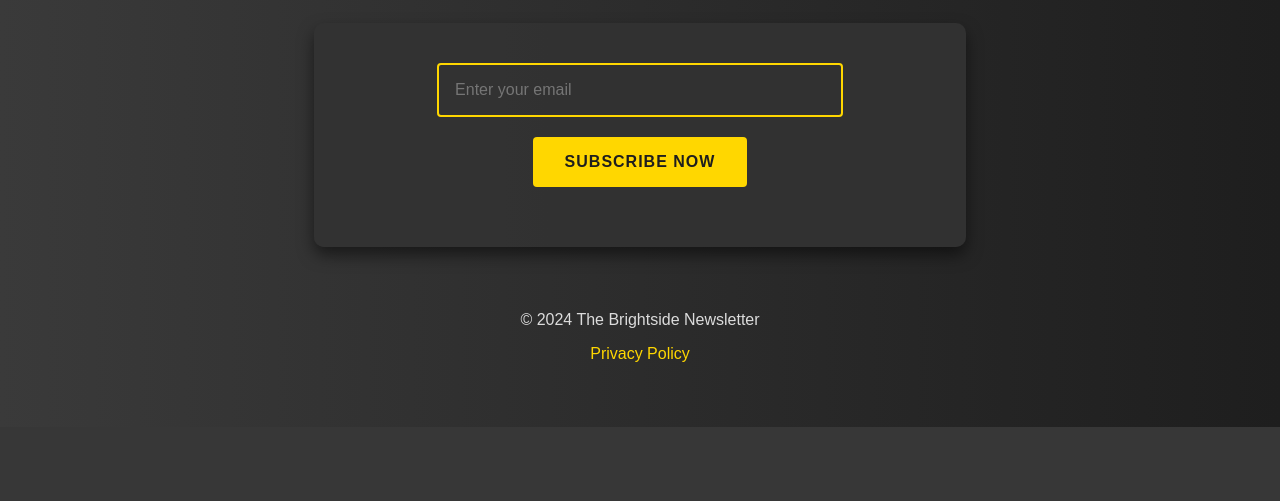
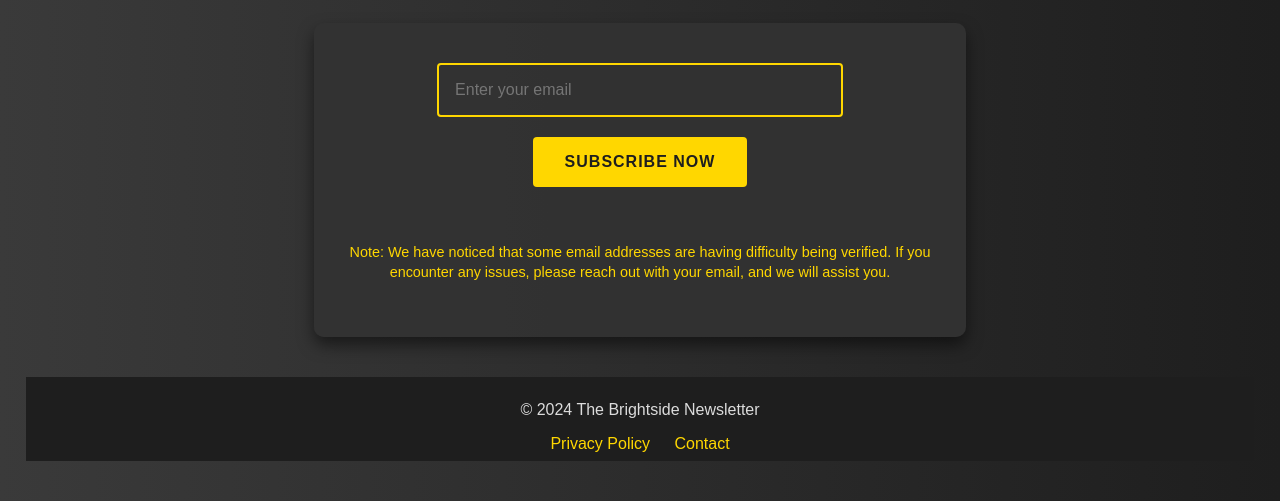
Before and after one commit to Hudica/brightside-newsletter, a Flask app: page / in a window 1280 px wide. Shown: the part 566-1067 px from the top of the page. Before the commit the page ends 993 px from the top, so only its background shows below. Run offline with Flask 3, Linux system fonts and the light colour scheme.

Commit message:
new email verification

```diff
--- a/Flask/app.py
+++ b/Flask/app.py
@@ -35,8 +35,7 @@ def add_subscriber():
     if subscribers.find_one({"email": normalized_email}):
         return "Email already subscribed. Please use another email.", 409
 
-    verification_result = verify_email(email)
-    if verification_result and verification_result['data']['status'] == 'valid':
+    if verify_email(email):
         try:
             subscribers.insert_one({"email": normalized_email})
             return "Subscription successful!", 200
@@ -44,7 +43,7 @@ def add_subscriber():
             print(str(e))
             return "Error processing your subscription.", 500
     else:
-        return "Please provide a valid email address.", 400
+        return "Please provide a different email address.", 400
 
 @app.route('/unsubscribeAction', methods=['POST'])
 def unsubscribeAction():
--- a/Flask/send_email_test.py
+++ b/Flask/send_email_test.py
@@ -101,7 +101,7 @@ def send_email(html_body, recipients):
         print("Failed to decode JSON from response")
         print("Raw response:", result.text)
 
-singleRecipient = [{'Email': 'lutownes2011@gmail.com'}]
+singleRecipient = [{'Email': 'jenkass@hotmail.com'}]
 
 # Main execution
 recipients = fetch_recipients()
--- a/Flask/templates/index.html
+++ b/Flask/templates/index.html
@@ -110,6 +110,31 @@
             animation: fadeIn 1.5s ease-in-out;
         }
 
+        .disclaimer {
+            font-size: 0.9rem;
+            color: #ffd700;
+            margin-top: 20px;
+            max-width: 600px;
+            line-height: 1.4;
+        }
+
+        footer {
+            margin-top: 5vh;
+            padding: 1vh 0;
+            background-color: #1e1e1e;
+            width: 100%;
+            text-align: center;
+            color: #dcdcdc;
+            box-sizing: border-box;
+        }
+
+        .footer-links a {
+            color: #ffd700;
+            text-decoration: none;
+            margin: 0 10px;
+        }
+
+
         @media (max-width: 600px) {
             h1 {
                 font-size: 6vw;
@@ -133,6 +158,11 @@
             #message {
                 font-size: 4vw;
             }
+
+            .disclaimer {
+                font-size: 3vw;
+            }
+
         }
 
         @keyframes fadeIn {
@@ -179,11 +209,16 @@
             <button type="submit">Subscribe Now</button>
         </form>
         <div id="message"></div>
+        <div class="disclaimer">
+            <p>Note: We have noticed that some email addresses are having difficulty being verified. If you encounter any issues, please reach out with your email, and we will assist you.</p>
+        </div>
     </div>
-    <footer style="margin-top: 5vh; padding: 1vh 0; background-color: linear-gradient(to right, #3a3a3a, #1e1e1e); width: 100%; text-align: center; color: #dcdcdc;">
-        <p style="margin: 1;">&copy; 2024 The Brightside Newsletter</p>
-        <p style="margin: 1;"><a href="https://news.hudica.info/privacy" style="color: #ffd700; text-decoration: none;">Privacy Policy</a></p>
+    <footer>
+        <p>&copy; 2024 The Brightside Newsletter</p>
+        <div class="footer-links">
+            <a href="https://news.hudica.info/privacy">Privacy Policy</a>
+            <a href="mailto:brightside-news@outlook.com">Contact</a>
+        </div>
     </footer>
-
 </body>
 </html>
```
Also changed, not shown: Flask/verify_email.py (+17 -6 lines).
